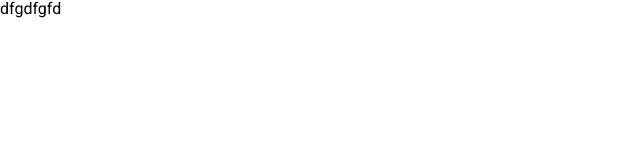
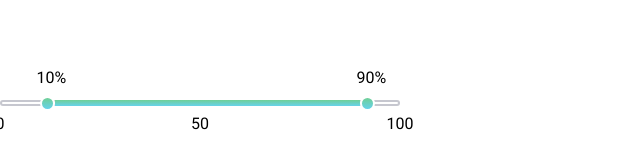
Before and after one commit to inconsumable1812/Slider, a website built with webpack: page src/index.html in a window 1280 px wide. Shown: the whole page, without its empty margins (0-640 px from the left). Built offline with nearby package versions, Linux system fonts and the light colour scheme.

Commit message:
Сделал базовую верстку

```diff
--- a/package.json
+++ b/package.json
@@ -50,7 +50,6 @@
     "webpack-dev-server": "^4.2.1"
   },
   "dependencies": {
-    "@babel/polyfill": "^7.12.1",
-    "normalize.css": "^8.0.1"
+    "@babel/polyfill": "^7.12.1"
   }
 }
--- a/src/index.html
+++ b/src/index.html
@@ -8,6 +8,26 @@
     <title>Slider</title>
   </head>
   <body>
-    <div id="app" class="container">dfgdfgfd</div>
+    <div id="app" class="container">
+      <div class="range-slider">
+        <div class="range-slider__track">
+          <div class="range-slider__handle range-slider__handle_type_from">
+            <div class="range-slider__tooltip range-slider__tooltip_type_from">10%</div>
+          </div>
+
+          <div class="range-slider__handle range-slider__handle_type_to">
+            <div class="range-slider__tooltip range-slider__tooltip_type_to">90%</div>
+          </div>
+
+          <div class="range-slider__progress"></div>
+        </div>
+
+        <div class="range-slider__scale">
+          <div class="range-slider__scale_point">0</div>
+          <div class="range-slider__scale_point">50</div>
+          <div class="range-slider__scale_point">100</div>
+        </div>
+      </div>
+    </div>
   </body>
 </html>
--- a/src/scss/index.scss
+++ b/src/scss/index.scss
@@ -1,5 +1,6 @@
 @import url('https://fonts.googleapis.com/css2?family=Roboto&display=swap');
-@import '~normalize.css';
+
+@import './vars.scss';
 
 * {
   margin: 0;
@@ -10,3 +11,69 @@
 body {
   font-family: 'Roboto', sans-serif;
 }
+
+.container {
+  margin: 0 auto;
+  max-width: 1440px;
+  padding-top: 100px;
+}
+
+.range-slider {
+  position: relative;
+  max-width: 400px;
+  cursor: pointer;
+
+  &__track {
+    width: 100%;
+    border: $track-border solid rgb(31, 32, 65, 0.25);
+    height: $track-height;
+    background: $track-color;
+    border-radius: $track-height;
+  }
+
+  &__handle {
+    position: absolute;
+    height: $handle-size;
+    width: $handle-size;
+    border-radius: $handle-size/2;
+    background: $background-progress;
+    border: $handle-border solid white;
+    top: -$handle-size/$track-height - $handle-border;
+    &_type_from {
+      left: 10%;
+    }
+    &_type_to {
+      left: 90%;
+    }
+  }
+
+  &__tooltip {
+    position: absolute;
+    top: -30px;
+    left: -50%;
+  }
+
+  &__progress {
+    position: absolute;
+    height: 100%;
+    width: 76.3%;
+    top: 0;
+    left: 40px + $handle-size;
+    background: $background-progress;
+  }
+
+  &__scale {
+    position: relative;
+    margin-top: 8px;
+    &_point {
+      position: absolute;
+      transform: translate(-50%);
+      &:nth-child(2) {
+        left: 50%;
+      }
+      &:nth-child(3) {
+        left: 100%;
+      }
+    }
+  }
+}
--- /dev/null
+++ b/src/scss/vars.scss
@@ -0,0 +1,8 @@
+$track-height: 6px;
+$track-color: #fff;
+$track-border: 2px;
+
+$background-progress: linear-gradient(180deg, #6fcf97 0%, #66d2ea 100%);
+
+$handle-size: 15px;
+$handle-border: 2px;
```
